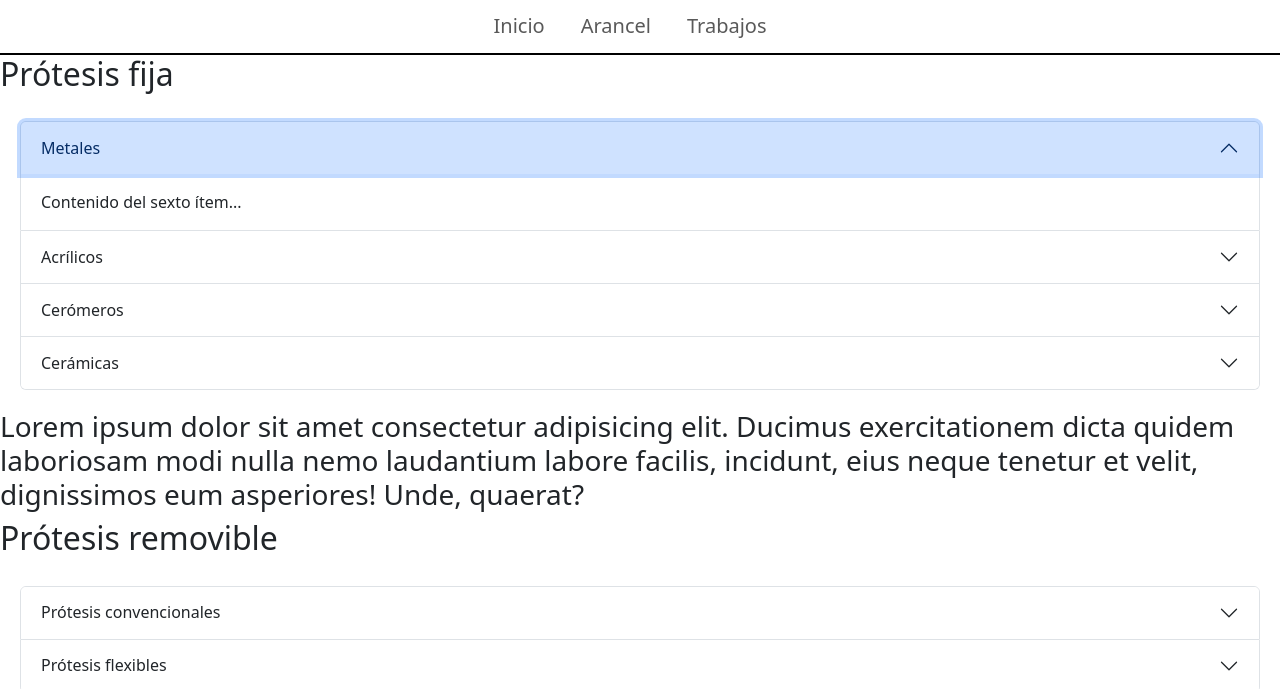
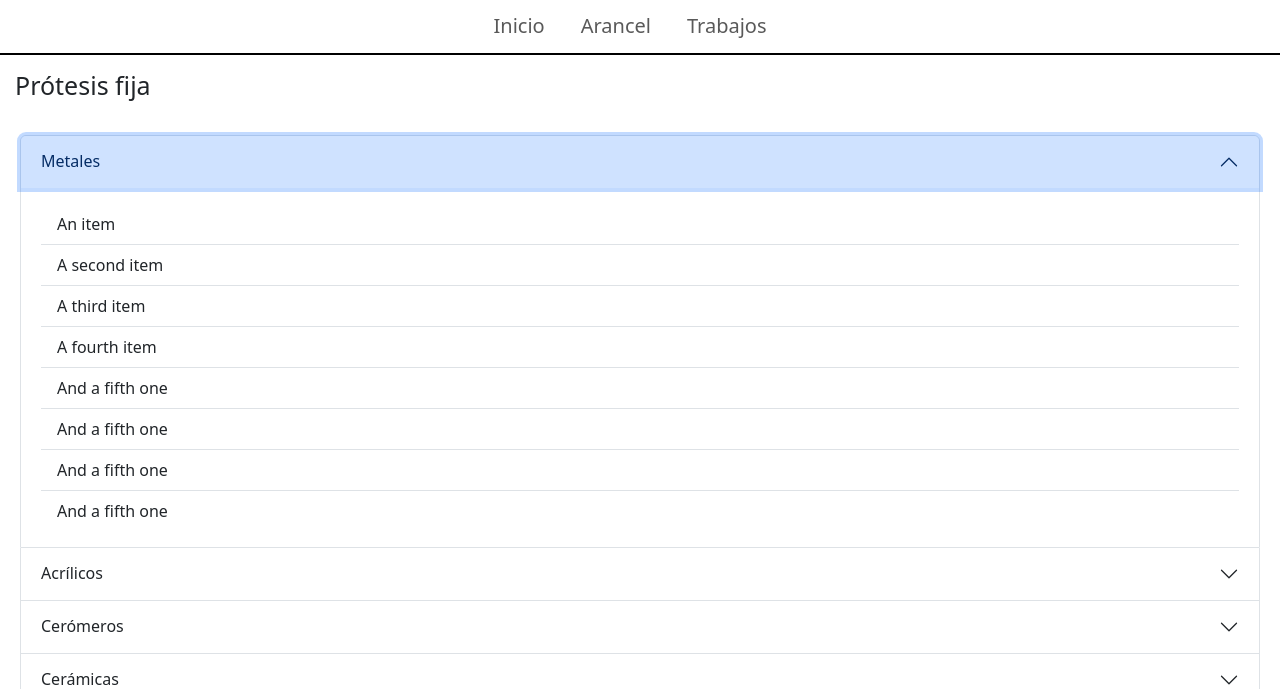
Before and after one commit to furgos11/LabBurgos, a website: page pages/arancel.html in a window 1280 px wide. Both pictures are taken after a click on the button "Metales". Shown: the part 111-800 px from the top of the page. Drawn offline with nearby package versions, Linux system fonts and the light colour scheme.

Commit message:
titulos, contenido pestañas

```diff
--- a/pages/arancel.html
+++ b/pages/arancel.html
@@ -38,7 +38,7 @@
 
     <section>
 
-        <h2 class="protesis-fija">Prótesis fija</h2>
+        <h2 class="h2">Prótesis fija</h2>
 
         <div class="accordion" id="accordionExample">
             <!-- Primer ítem -->
@@ -50,7 +50,16 @@
                 </h2>
                 <div id="collapseSix" class="accordion-collapse collapse" data-bs-parent="#accordionExample">
                     <div class="accordion-body">
-                        Contenido del sexto ítem...
+                        <ul class="list-group list-group-flush">
+                            <li class="list-group-item">An item</li>
+                            <li class="list-group-item">A second item</li>
+                            <li class="list-group-item">A third item</li>
+                            <li class="list-group-item">A fourth item</li>
+                            <li class="list-group-item">And a fifth one</li>
+                            <li class="list-group-item">And a fifth one</li>
+                            <li class="list-group-item">And a fifth one</li>
+                            <li class="list-group-item">And a fifth one</li>
+                        </ul>
                     </div>
                 </div>
             </div>
@@ -64,7 +73,13 @@
                 </h2>
                 <div id="collapseTwo" class="accordion-collapse collapse" data-bs-parent="#accordionExample">
                     <div class="accordion-body">
-                        Contenido del segundo ítem...
+                        <ul class="list-group list-group-flush">
+                            <li class="list-group-item">An item</li>
+                            <li class="list-group-item">A second item</li>
+                            <li class="list-group-item">A third item</li>
+                            <li class="list-group-item">A fourth item</li>
+                            <li class="list-group-item">And a fifth one</li>
+                        </ul>
                     </div>
                 </div>
             </div>
@@ -78,7 +93,16 @@
                 </h2>
                 <div id="collapseThree" class="accordion-collapse collapse" data-bs-parent="#accordionExample">
                     <div class="accordion-body">
-                        Contenido del tercer ítem...
+                        <ul class="list-group list-group-flush">
+                            <li class="list-group-item">An item</li>
+                            <li class="list-group-item">A second item</li>
+                            <li class="list-group-item">A third item</li>
+                            <li class="list-group-item">A fourth item</li>
+                            <li class="list-group-item">And a fifth one</li>
+                            <li class="list-group-item">And a fifth one</li>
+                            <li class="list-group-item">And a fifth one</li>
+                            <li class="list-group-item">And a fifth one</li>
+                        </ul>
                     </div>
                 </div>
             </div>
@@ -92,19 +116,28 @@
                 </h2>
                 <div id="collapseFour" class="accordion-collapse collapse" data-bs-parent="#accordionExample">
                     <div class="accordion-body">
-                        Contenido del cuarto ítem...
+                        <ul class="list-group list-group-flush">
+                            <li class="list-group-item">An item</li>
+                            <li class="list-group-item">A second item</li>
+                            <li class="list-group-item">A third item</li>
+                            <li class="list-group-item">A fourth item</li>
+                            <li class="list-group-item">And a fifth one</li>
+                            <li class="list-group-item">And a fifth one</li>
+                            <li class="list-group-item">And a fifth one</li>
+                            <li class="list-group-item">And a fifth one</li>
+                        </ul>
                     </div>
                 </div>
             </div>
         </div>
 
-        <h3>Lorem ipsum dolor sit amet consectetur adipisicing elit. Ducimus exercitationem dicta quidem laboriosam modi nulla nemo laudantium labore facilis, incidunt, eius neque tenetur et velit, dignissimos eum asperiores! Unde, quaerat?</h3>
+        <h3 class="h3"> Las prótesis fijas incluyen costo de metal CrNi., no incluyen aditamentos para implantes.</h3>
 
     </section>
 
     <section>
 
-        <h2 class="protesis-removible">Prótesis removible</h2>
+        <h2 class="h2">Prótesis removible</h2>
 
         <div class="accordion" id="accordionExample">
             <!-- Primer ítem -->
@@ -116,7 +149,16 @@
                 </h2>
                 <div id="collapseFive" class="accordion-collapse collapse" data-bs-parent="#accordionExample">
                     <div class="accordion-body">
-                        Contenido del quinto ítem...
+                        <ul class="list-group list-group-flush">
+                            <li class="list-group-item">An item</li>
+                            <li class="list-group-item">A second item</li>
+                            <li class="list-group-item">A third item</li>
+                            <li class="list-group-item">A fourth item</li>
+                            <li class="list-group-item">And a fifth one</li>
+                            <li class="list-group-item">And a fifth one</li>
+                            <li class="list-group-item">And a fifth one</li>
+                            <li class="list-group-item">And a fifth one</li>
+                        </ul>
                     </div>
                 </div>
             </div>
@@ -124,24 +166,28 @@
             <div class="accordion-item">
                 <h2 class="accordion-header">
                     <button class="accordion-button collapsed" type="button" data-bs-toggle="collapse" data-bs-target="#collapseSeven" aria-expanded="false" aria-controls="collapseSeven">
-                        Prótesis flexibles
+                        Prótesis flexibles Deflex
                     </button>
                 </h2>
                 <div id="collapseSeven" class="accordion-collapse collapse" data-bs-parent="#accordionExample">
                     <div class="accordion-body">
-                        Contenido del séptimo ítem...
+                        <ul class="list-group list-group-flush">
+                            <li class="list-group-item">An item</li>
+                            <li class="list-group-item">A second item</li>
+                            <li class="list-group-item">A third item</li>
+                        </ul>
                     </div>
                 </div>
             </div>
         </div>
 
-        <h3>Lorem ipsum dolor sit amet consectetur adipisicing elit. Ducimus exercitationem dicta quidem laboriosam modi nulla nemo laudantium labore facilis, incidunt, eius neque tenetur et velit, dignissimos eum asperiores! Unde, quaerat?</h3>
+        <h3 class="h3">Los precios establecidos no incluyen costo de dientes, cubetas, ni retenedores.</h3>
 
     </section>
 
     <section>
 
-        <h2 class="trabajos-varios">Trabajos varios</h2>
+        <h2 class="h2">Trabajos varios</h2>
 
         <div class="accordion" id="accordionExample">
             <div class="accordion-item">
@@ -152,7 +198,12 @@
                 </h2>
                 <div id="collapseEight" class="accordion-collapse collapse" data-bs-parent="#accordionExample">
                     <div class="accordion-body">
-                        Contenido del octavo ítem...
+                        <ul class="list-group list-group-flush">
+                            <li class="list-group-item">An item</li>
+                            <li class="list-group-item">A second item</li>
+                            <li class="list-group-item">A third item</li>
+                            <li class="list-group-item">A fourth item</li>
+                        </ul>
                     </div>
                 </div>
             </div>
--- a/scss/layouts/_arancel.scss
+++ b/scss/layouts/_arancel.scss
@@ -12,3 +12,20 @@
 .accordion{
     padding: 20px;
 }
+
+.h2{
+    font-size: 25px;
+    margin: 15px;
+}
+
+.h3{
+    font-size: 20px;
+    font-weight: normal;
+    font-style: italic ;
+    padding: 30px;
+    margin-left: 50px;
+    margin-right: 50px;
+    display: flex;
+    justify-content: center;
+    text-align: center;
+}
```
Also changed, not shown: style/style.css, 1 other file.
